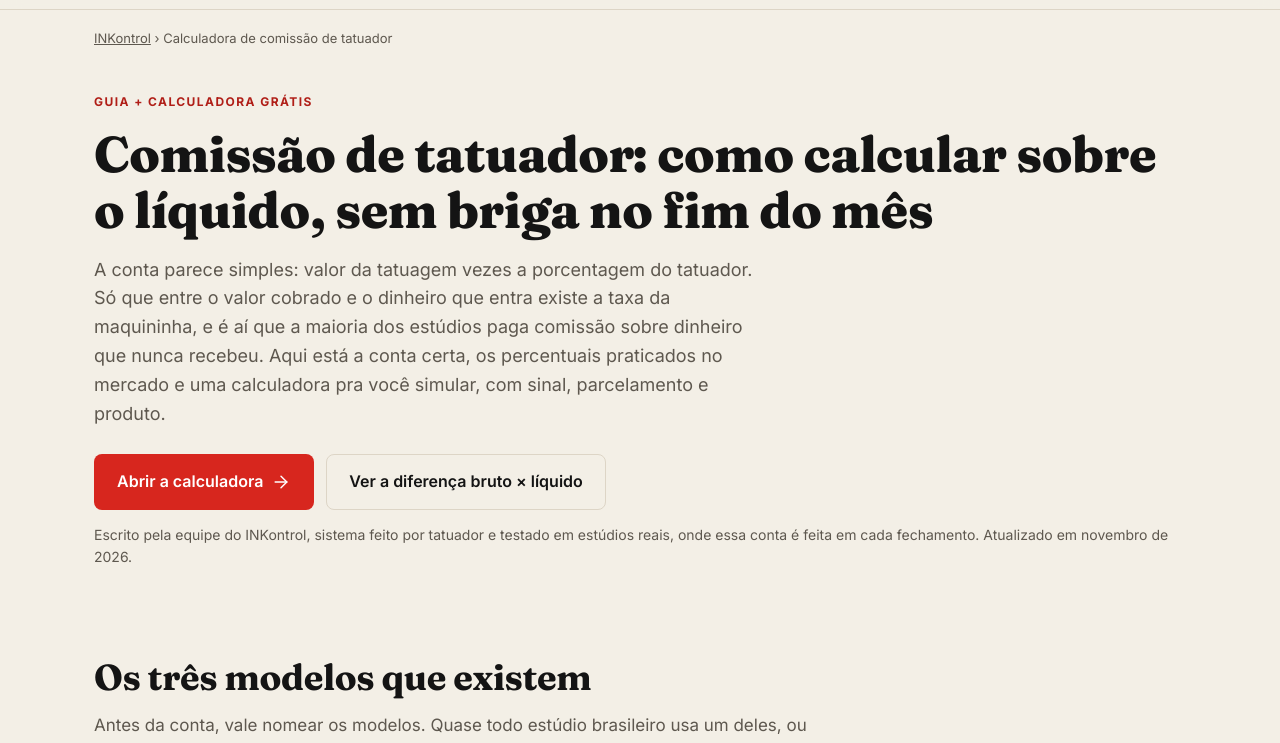
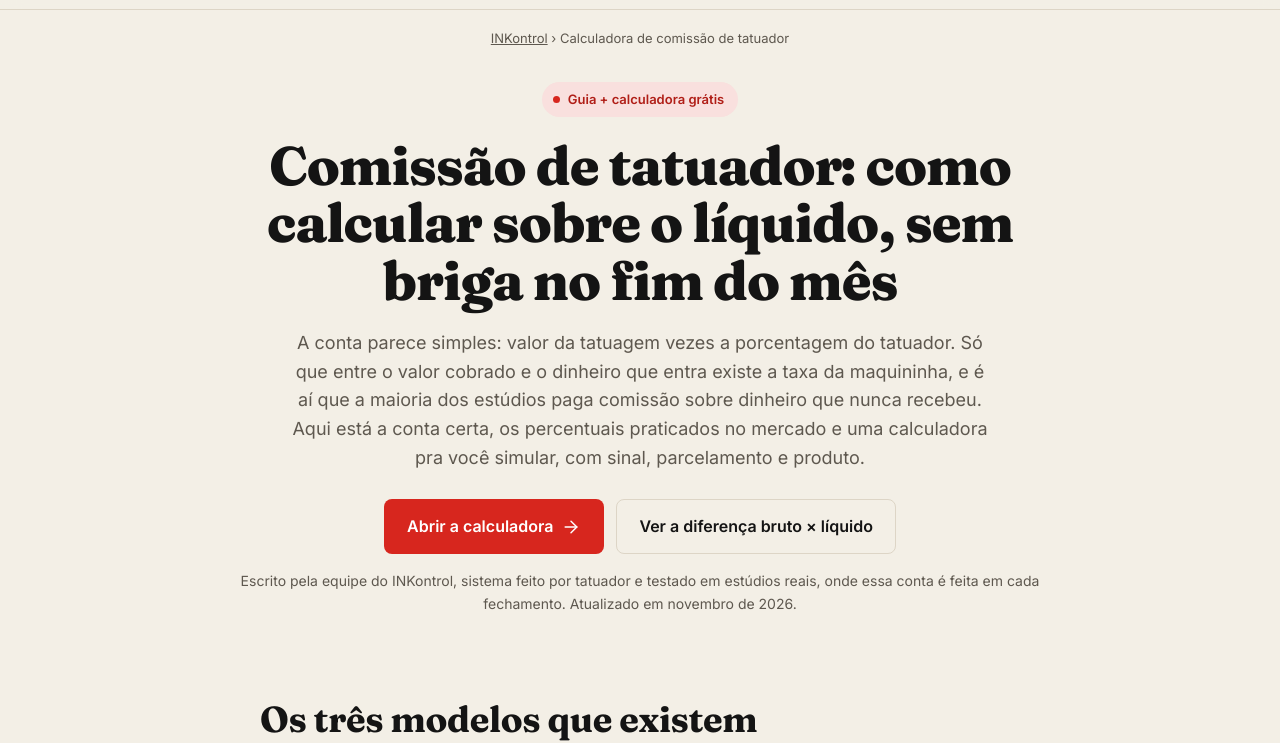
Before and after one commit to inkstation925/inkontrol-landing, a plain HTML site: page calculadora-comissao-tatuador/index.html in a window 1280 px wide. Shown: the part 63-806 px from the top of the page. Drawn offline with Linux system fonts and the light colour scheme.

Commit message:
ux(calculadora): topo centralizado com selo, artigo centralizado
Co-Authored-By: Claude Fable 5.1 <noreply@anthropic.com>

```diff
--- a/calculadora-comissao-tatuador/index.html
+++ b/calculadora-comissao-tatuador/index.html
@@ -111,11 +111,16 @@
     .theme-btn .ic-moon, [data-theme="dark"] .theme-btn .ic-sun { display: none; } [data-theme="dark"] .theme-btn .ic-moon { display: block; }
     @media (max-width: 880px) { .nav-links, .nav-actions .btn-ghost { display: none; } }
 
-    .crumbs { font-size: 13px; color: var(--muted); padding: 18px 0 0; } .crumbs a { color: var(--muted); } .crumbs a:hover { color: var(--text); }
-    .hero { padding: 40px 0 48px; }
-    .hero .lead { margin: 18px 0 26px; }
-    .micro { margin-top: 14px; font-size: 14px; color: var(--muted); }
-    .artigo { max-width: 760px; }
+    .crumbs { font-size: 13px; color: var(--muted); padding: 18px 0 0; text-align: center; } .crumbs a { color: var(--muted); } .crumbs a:hover { color: var(--text); }
+    .hero { padding: 34px 0 44px; text-align: center; }
+    .hero-copy { max-width: 860px; margin: 0 auto; }
+    .pill { display: inline-flex; align-items: center; gap: 8px; font-size: 13px; font-weight: 600; color: var(--brand-text); background: var(--brand-light); border-radius: 999px; padding: 7px 14px 7px 11px; margin-bottom: 20px; }
+    .pill i { width: 7px; height: 7px; border-radius: 50%; background: var(--brand); display: block; }
+    .hero h1 { font-size: clamp(32px, 4.4vw, 54px); line-height: 1.06; letter-spacing: -0.02em; margin: 0 auto; }
+    .hero .lead { margin: 20px auto 26px; max-width: 700px; }
+    .hero .btn-row { justify-content: center; }
+    .micro { margin-top: 16px; font-size: 14px; color: var(--muted); }
+    .artigo { max-width: 760px; margin: 0 auto; }
     .artigo section { padding: 40px 0 0; }
     .artigo h2 { margin-bottom: 14px; }
     .artigo h3 { margin: 26px 0 8px; }
@@ -207,8 +212,8 @@
 </div>
 
 <header class="hero">
-  <div class="container">
-    <span class="eyebrow">Guia + calculadora grátis</span>
+  <div class="container hero-copy">
+    <span class="pill"><i></i>Guia + calculadora grátis</span>
     <h1>Comissão de tatuador: como calcular sobre o líquido, sem briga no fim do mês</h1>
     <p class="lead">A conta parece simples: valor da tatuagem vezes a porcentagem do tatuador. Só que entre o valor cobrado e o dinheiro que entra existe a taxa da maquininha, e é aí que a maioria dos estúdios paga comissão sobre dinheiro que nunca recebeu. Aqui está a conta certa, os percentuais praticados no mercado e uma calculadora pra você simular, com sinal, parcelamento e produto.</p>
     <div class="btn-row">
```
